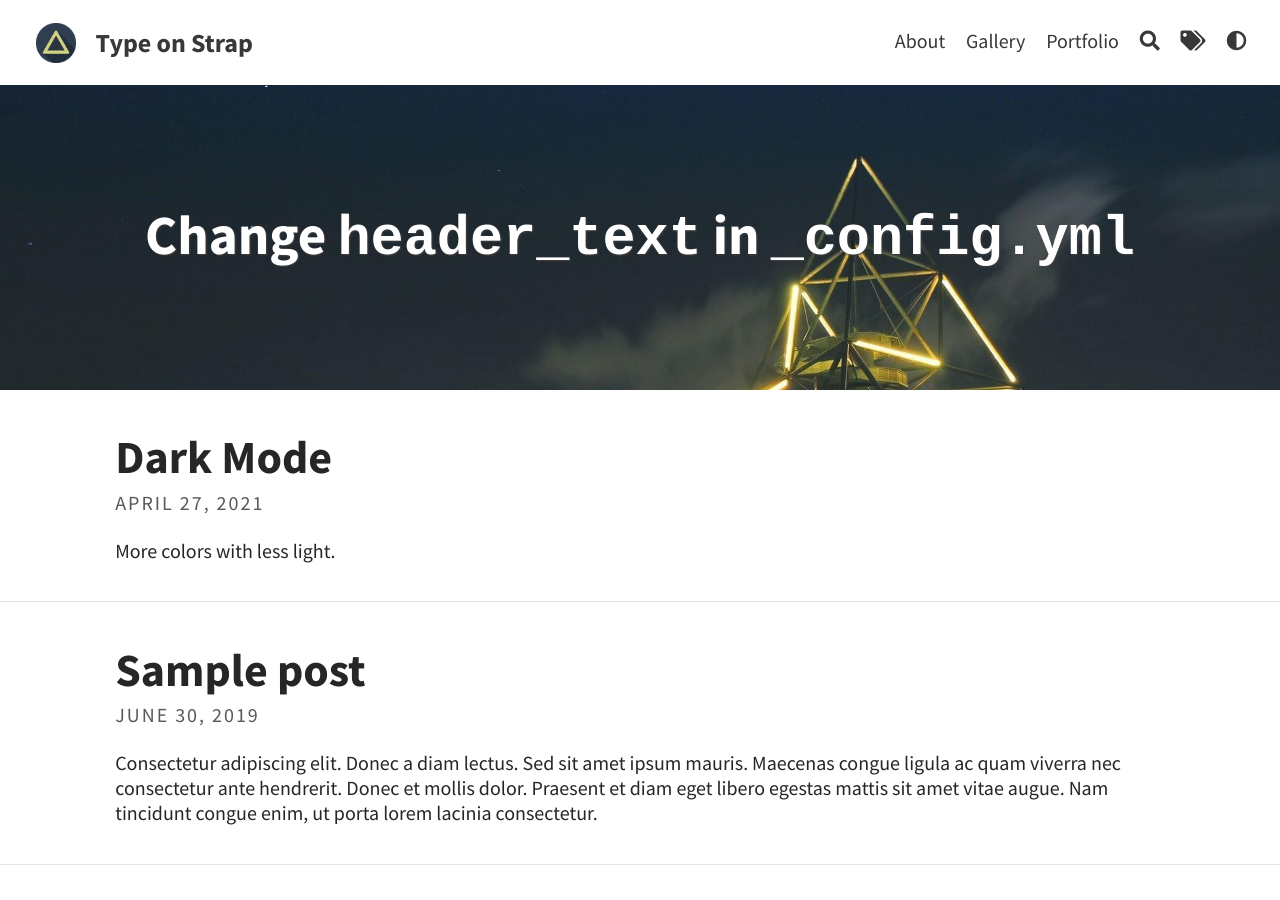
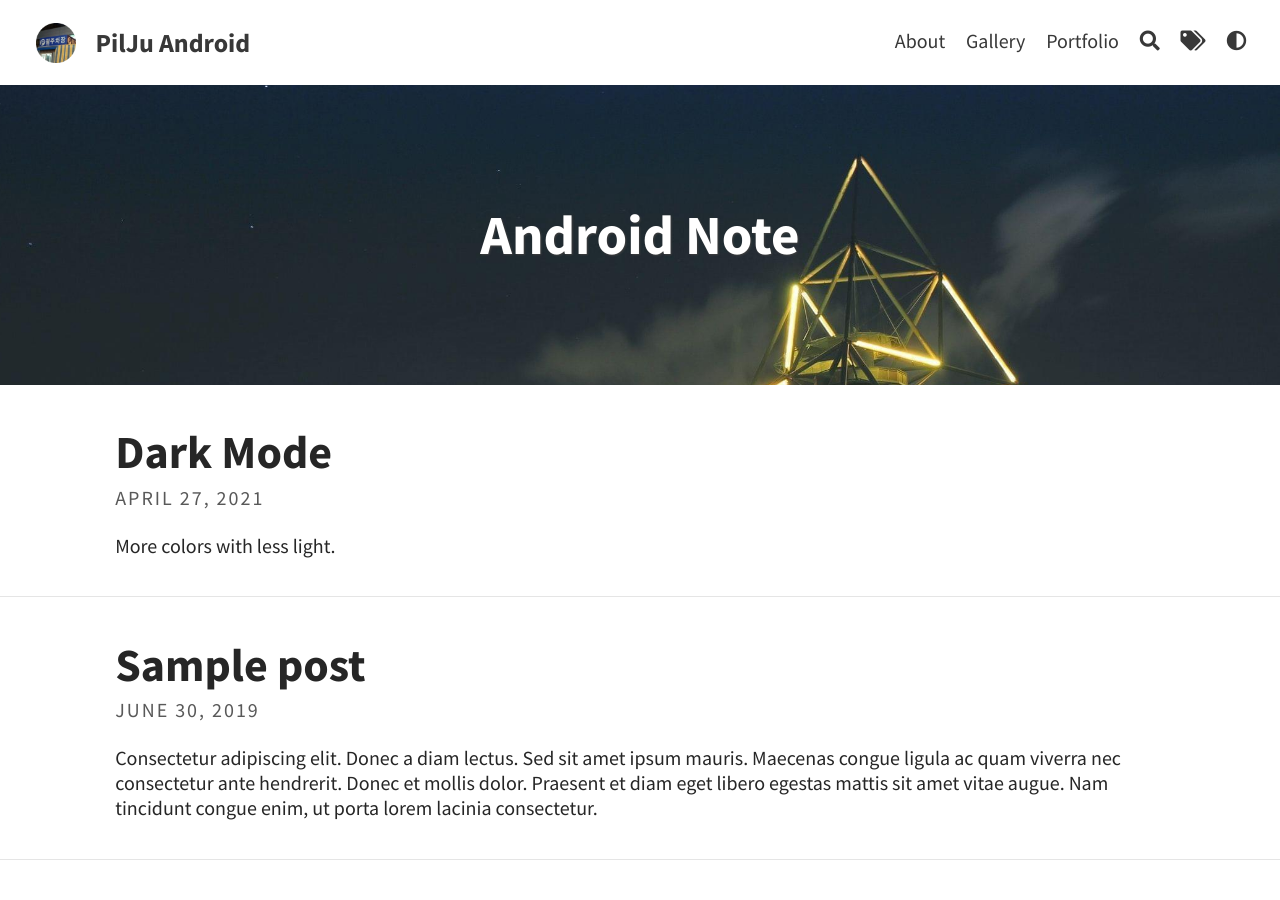
Before and after one commit to Veronikapj/veronikapj.github.io, a Jekyll site: the page built from index.html, in a window 1280 px wide and 900 px high. Built offline with Jekyll 4.4.1, drawn with Linux system fonts in a browser that asks for light colours; the list of posts is cut into pages by our own code.

Commit message:
config 설정
내껄로 업데이트

```diff
--- a/Gemfile
+++ b/Gemfile
@@ -1,2 +1,4 @@
 source "https://rubygems.org"
 gemspec
+
+gem "webrick", "~> 1.7"
--- a/_config.yml
+++ b/_config.yml
@@ -3,13 +3,14 @@
 url: "https://veronikapj.github.io"
 
 # THEME-SPECIFIC CONFIGURATION
-title: Type on Strap                                    # site's title
-description: "A website with blog posts and pages"      # used by search engines
-avatar: assets/img/triangle.png                         # Empty for no avatar in navbar
+title: PilJu Android                                  # site's title
+description: "안드로이드 관련 자료 노트"      # used by search engines
+avatar: assets/img/profile.png                         # Empty for no avatar in navbar
 favicon: assets/favicon.ico                             # Icon displayed in the tab
 
 # Header and footer text
-header_text: Change <code>header_text</code> in <code>_config.yml</code>  # Change Blog header text
+# header_text: Change <code>header_text</code> in <code>_config.yml</code>  # Change Blog header text
+header_text: Android Note
 header_feature_image: assets/img/pexels/triangular.jpeg
 footer_text: >
   Powered by <a href="https://jekyllrb.com/">Jekyll</a> with <a href="https://github.com/sylhare/Type-on-Strap">Type on Strap</a>
```
Also changed, not shown: assets/favicon.ico, assets/img/Android_logo_2019.png (added), assets/img/profile.png (added).
